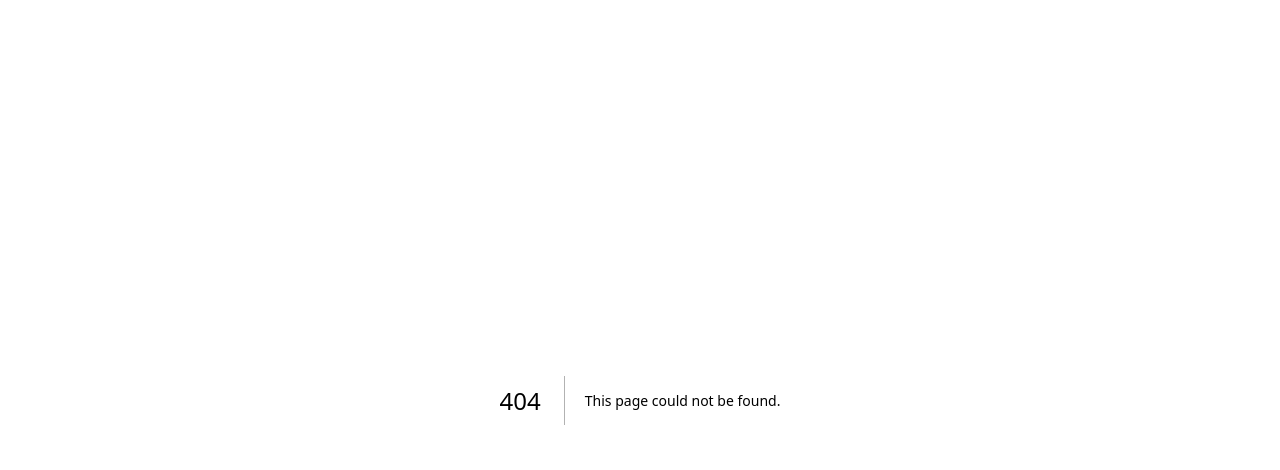
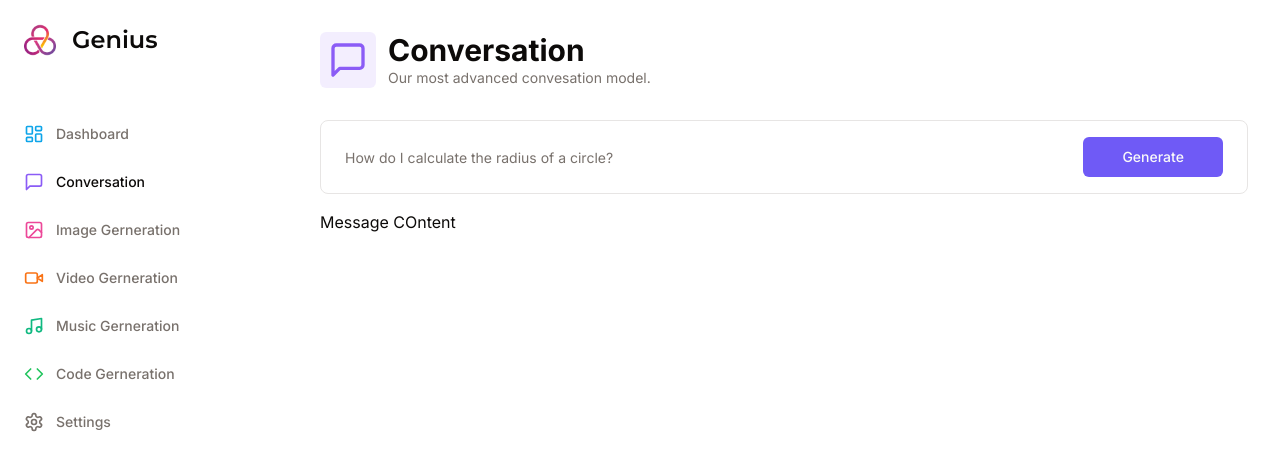
Before and after one commit to evertonccarvalho/ai-sass, a Next.js app: page /conversation in a window 1280 px wide. Before the commit this address had no page. Shown: the top 470 px of the page. Built offline with nearby package versions, Linux system fonts and the light colour scheme.

Commit message:
Conversation AI UI

```diff
--- /dev/null
+++ b/src/app/(dashboard)/(routes)/conversation/constant.ts
@@ -0,0 +1,7 @@
+import * as z from 'zod';
+
+export const formSchema = z.object({
+	prompt: z.string().min(1, {
+		message: 'prompt is required',
+	}),
+});
--- /dev/null
+++ b/src/app/(dashboard)/(routes)/conversation/page.tsx
@@ -0,0 +1,72 @@
+'use client';
+import { z } from 'zod';
+import { useForm } from 'react-hook-form';
+import { zodResolver } from '@hookform/resolvers/zod';
+import Heading from '@/components/heading';
+import { MessageSquare } from 'lucide-react';
+import { formSchema } from './constant';
+import { Form, FormControl, FormField, FormItem } from '@/components/ui/form';
+import { Input } from '@/components/ui/input';
+import { Button } from '@/components/ui/button';
+
+const ConversationPage = () => {
+	const form = useForm<z.infer<typeof formSchema>>({
+		resolver: zodResolver(formSchema),
+		defaultValues: {
+			prompt: '',
+		},
+	});
+
+	const isLoading = form.formState.isSubmitting;
+
+	const onSubmit = async (values: z.infer<typeof formSchema>) => {
+		console.log(values);
+	};
+
+	return (
+		<div>
+			<Heading
+				title="Conversation"
+				description="Our most advanced convesation model."
+				icon={MessageSquare}
+				iconColor="text-violet-500"
+				bgColor="bg-violet-500/10"
+			/>
+			<div className="px-4 lg:px-8">
+				<div>
+					<Form {...form}>
+						<form
+							onSubmit={form.handleSubmit(onSubmit)}
+							className="rounded-lg border w-full p-4 px-3 md:px-6 focus-within::shadow-sm grid grid-cols-12 gap-2"
+						>
+							<FormField
+								name="prompt"
+								render={({ field }) => (
+									<FormItem className="col-span-12 lg:col-span-10">
+										<FormControl className="m-0 p-0">
+											<Input
+												className="border-0 outline-none focus-visible:ring-0 focus-visible:ring-transparent"
+												disabled={isLoading}
+												placeholder="How do I calculate the radius of a circle?"
+												{...field}
+											/>
+										</FormControl>
+									</FormItem>
+								)}
+							/>
+							<Button
+								className="col-span-12 lg:col-span-2 w-full"
+								disabled={isLoading}
+							>
+								Generate
+							</Button>
+						</form>
+					</Form>
+				</div>
+				<div className="space-y-4 mt-4">Message COntent</div>
+			</div>
+		</div>
+	);
+};
+
+export default ConversationPage;
--- a/src/components/SideBar.tsx
+++ b/src/components/SideBar.tsx
@@ -65,7 +65,7 @@
 	const pathname = usePathname();
 
 	return (
-		<div className="space-y-4 felx py-4 flex-col h-full bg-card-foreground text-foreground">
+		<div className="space-y-4 felx py-4 flex-col h-full bg-card text-foreground">
 			<div className="px-3 py-2 flex-1">
 				<Link href="/dashboard" className="flex items-center pl-3 mb-14">
 					<div className="relative w-8 h-8 mr-4">
--- /dev/null
+++ b/src/components/heading.tsx
@@ -0,0 +1,31 @@
+import { cn } from '@/lib/utils';
+import { LucideIcon } from 'lucide-react';
+
+interface HeadingProps {
+	title: string;
+	description: string;
+	icon: LucideIcon;
+	iconColor?: string;
+	bgColor?: string;
+}
+const Heading = ({
+	title,
+	description,
+	icon: Icon,
+	iconColor,
+	bgColor,
+}: HeadingProps) => {
+	return (
+		<div className="px-4 lg:px-8 flex items-center gap-x-3 mb-8">
+			<div className={cn('p-2  w-fit rounded-md', bgColor)}>
+				<Icon className={cn('w-10 h-10', iconColor)} />
+			</div>
+			<div>
+				<h2 className="text-3xl font-bold">{title}</h2>
+				<p className="text-sm text-muted-foreground">{description}</p>
+			</div>
+		</div>
+	);
+};
+
+export default Heading;
```
